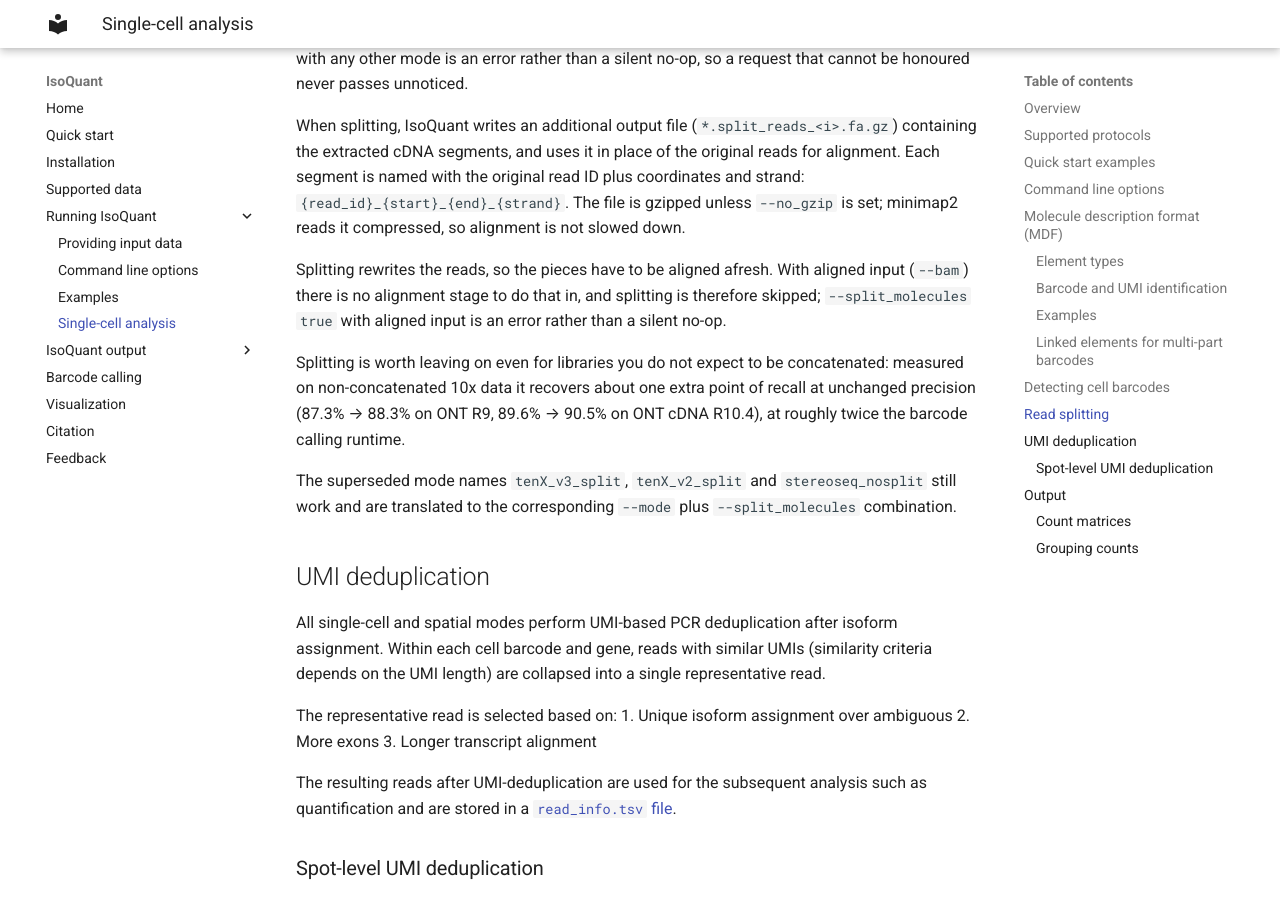
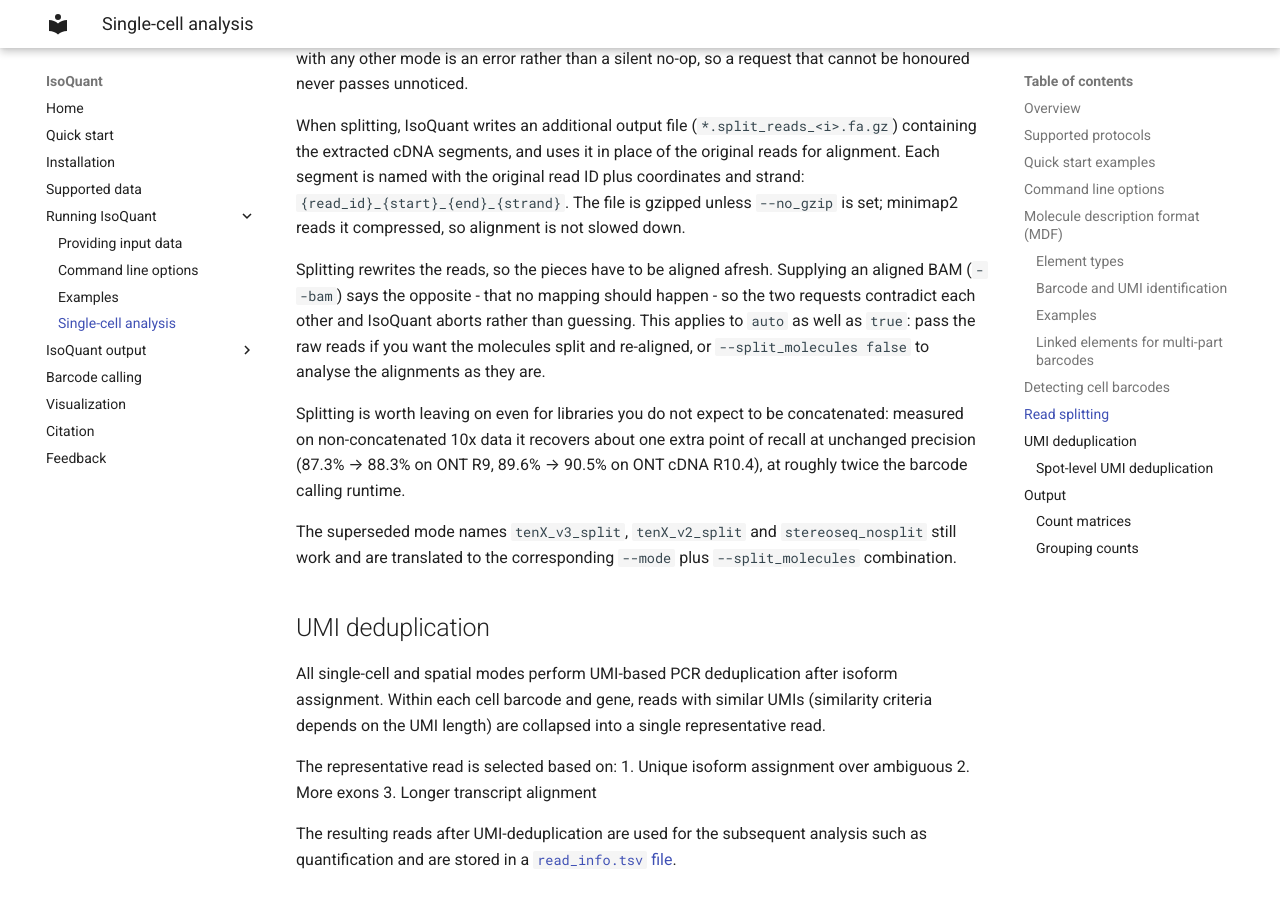
Before and after one commit to ablab/IsoQuant, an MkDocs documentation site: the page built from docs/single_cell.md, in a window 1280 px wide and 900 px high, scrolled down 8604 px. Built offline with MkDocs 1.6.1 and Material for MkDocs 9.7.7, drawn with Linux system fonts in a browser that asks for light colours.

Commit message:
abort when splitting is requested for aligned input

```diff
--- a/docs/single_cell.md
+++ b/docs/single_cell.md
@@ -353,9 +353,11 @@
 `{read_id}_{start}_{end}_{strand}`. The file is gzipped unless `--no_gzip` is set; minimap2
 reads it compressed, so alignment is not slowed down.
 
-Splitting rewrites the reads, so the pieces have to be aligned afresh. With aligned input
-(`--bam`) there is no alignment stage to do that in, and splitting is therefore skipped;
-`--split_molecules true` with aligned input is an error rather than a silent no-op.
+Splitting rewrites the reads, so the pieces have to be aligned afresh. Supplying an aligned
+BAM (`--bam`) says the opposite - that no mapping should happen - so the two requests
+contradict each other and IsoQuant aborts rather than guessing. This applies to `auto` as well
+as `true`: pass the raw reads if you want the molecules split and re-aligned, or
+`--split_molecules false` to analyse the alignments as they are.
 
 Splitting is worth leaving on even for libraries you do not expect to be concatenated: measured
 on non-concatenated 10x data it recovers about one extra point of recall at unchanged precision
```
Also changed, not shown: .claude/SC_IO_OUTPUTS.md (+12 -2 lines), docs/cmd.md (+5 -0 lines), 4 other files.
